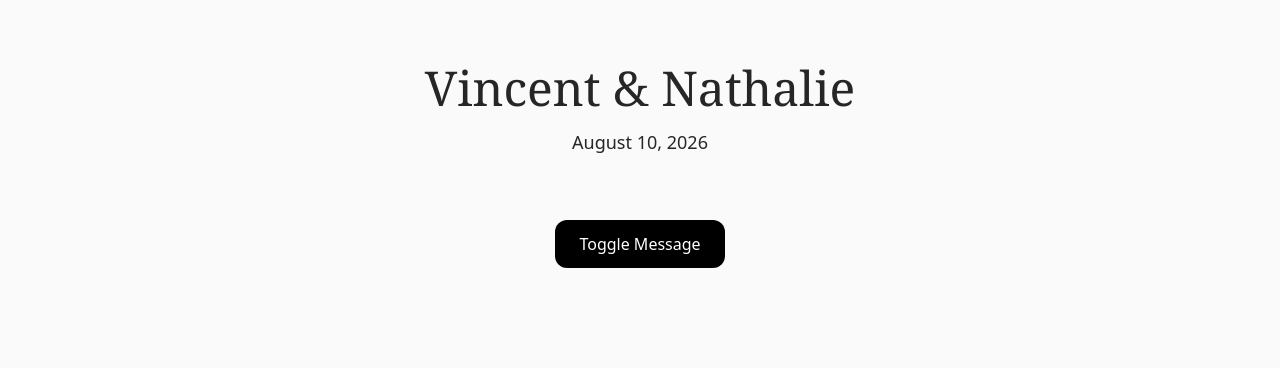
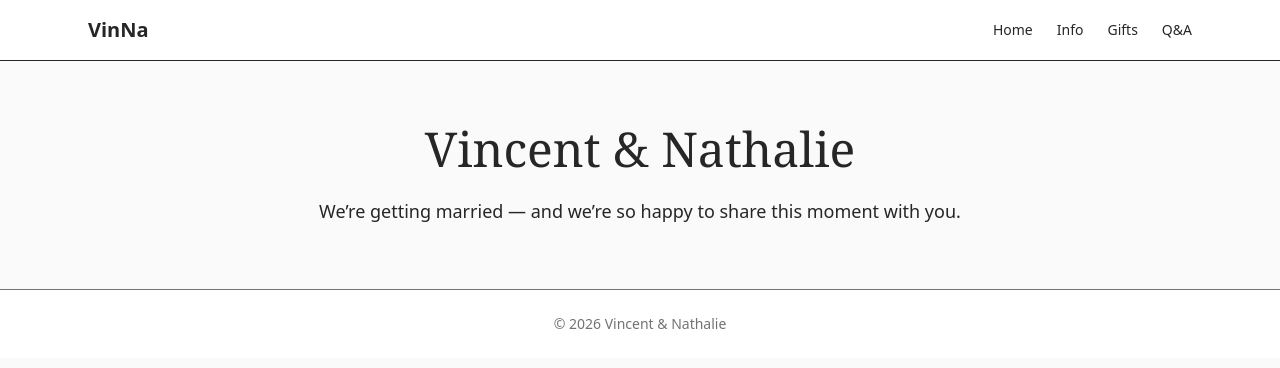
Before and after one commit to Samuel-Scalbert/VinNa, a website: page src/index.html in a window 1280 px wide. Drawn offline with nearby package versions, Linux system fonts and the light colour scheme.

Commit message:
first setup

```diff
--- a/src/index.html
+++ b/src/index.html
@@ -3,37 +3,45 @@
 <head>
   <meta charset="UTF-8" />
   <meta name="viewport" content="width=device-width, initial-scale=1.0" />
-  <title>VinNa Wedding</title>
+  <title>Vincent & Nathalie</title>
 
-  <!-- Tailwind output -->
-  <link href="../dist/output.css" rel="stylesheet">
-
-  <!-- Alpine.js -->
+  <link href="/dist/output.css" rel="stylesheet">
   <script defer src="https://unpkg.com/alpinejs@3.x.x/dist/cdn.min.js"></script>
 </head>
 
 <body class="bg-neutral-50 text-neutral-800">
 
-  <header class="text-center py-16">
-    <h1 class="text-5xl font-serif">Vincent & Nathalie</h1>
-    <p class="mt-4 text-lg">August 10, 2026</p>
-  </header>
+  <!-- HEADER -->
+    <header class="border-b bg-white">
+      <nav class="max-w-6xl mx-auto px-6 py-4 flex justify-between items-center">
+        <a href="index.html" class="text-xl font-semibold">
+          VinNa
+        </a>
 
-  <section
-    x-data="{ open: false }"
-    class="max-w-xl mx-auto text-center"
-  >
-    <button
-      @click="open = !open"
-      class="px-6 py-3 bg-black text-white rounded-xl"
-    >
-      Toggle Message
-    </button>
+        <ul class="flex gap-6 text-sm">
+          <li><a href="index.html" class="hover:underline">Home</a></li>
+          <li><a href="info.html" class="hover:underline">Info</a></li>
+          <li><a href="gifts.html" class="hover:underline">Gifts</a></li>
+          <li><a href="Q&A.html" class="hover:underline">Q&A</a></li>
+        </ul>
+      </nav>
+    </header>
 
-    <p x-show="open" class="mt-4">
-      We are so happy to celebrate with you 💍
+  <!-- MAIN CONTENT -->
+  <main class="max-w-4xl mx-auto px-6 py-16 text-center">
+    <h1 class="text-5xl font-serif mb-6">
+      Vincent & Nathalie
+    </h1>
+
+    <p class="text-lg">
+      We’re getting married — and we’re so happy to share this moment with you.
     </p>
-  </section>
+  </main>
+
+  <!-- FOOTER -->
+  <footer class="border-t bg-white text-center py-6 text-sm text-neutral-500">
+    © 2026 Vincent & Nathalie
+  </footer>
 
 </body>
 </html>
```
Also changed, not shown: src/Q&A.html (added, +9 -0 lines), src/gifts.html (added, +13 -0 lines), src/info.html (added, +9 -0 lines), dist/output.css.
